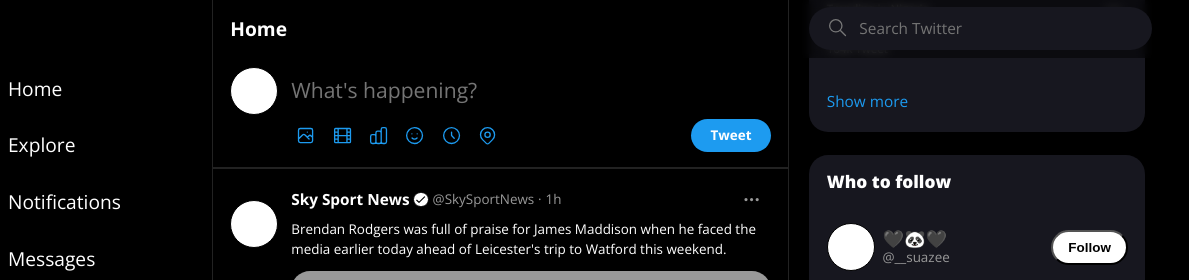
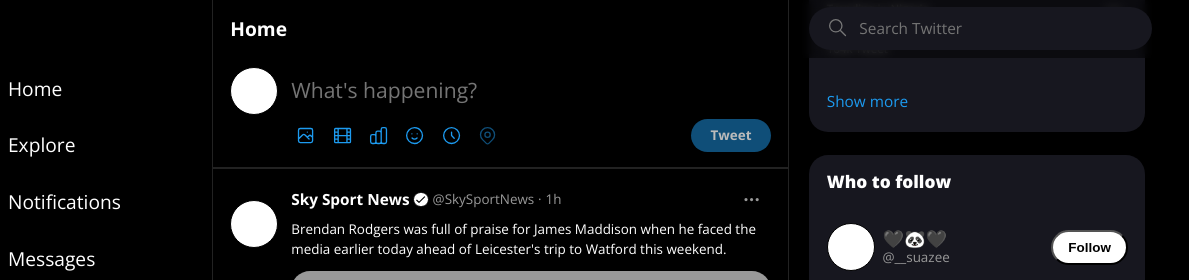
Before and after one commit to suazee/twitter-replica, a plain HTML site: page index.html in a window 1280 px wide. Shown: the top 280 px of the page, 91-1280 px from the left. Drawn offline with nearby package versions, Linux system fonts and the light colour scheme.

Commit message:
Update index.html

```diff
--- a/index.html
+++ b/index.html
@@ -415,7 +415,7 @@
 
                       <svg
                         xmlns="http://www.w3.org/2000/svg"
-                        class="header-icon"
+                        class="header-icon location-icon header-icon--inactive"
                         fill="none"
                         viewBox="0 0 24 24"
                         stroke="currentColor"
@@ -433,7 +433,7 @@
                         />
                       </svg>
                     </div>
-                    <a href="#" class="btn btn--sm">Tweet</a>
+                    <a href="#" class="btn btn--sm btn--sm-inactive">Tweet</a>
                   </div>
                 </div>
               </header>
```
